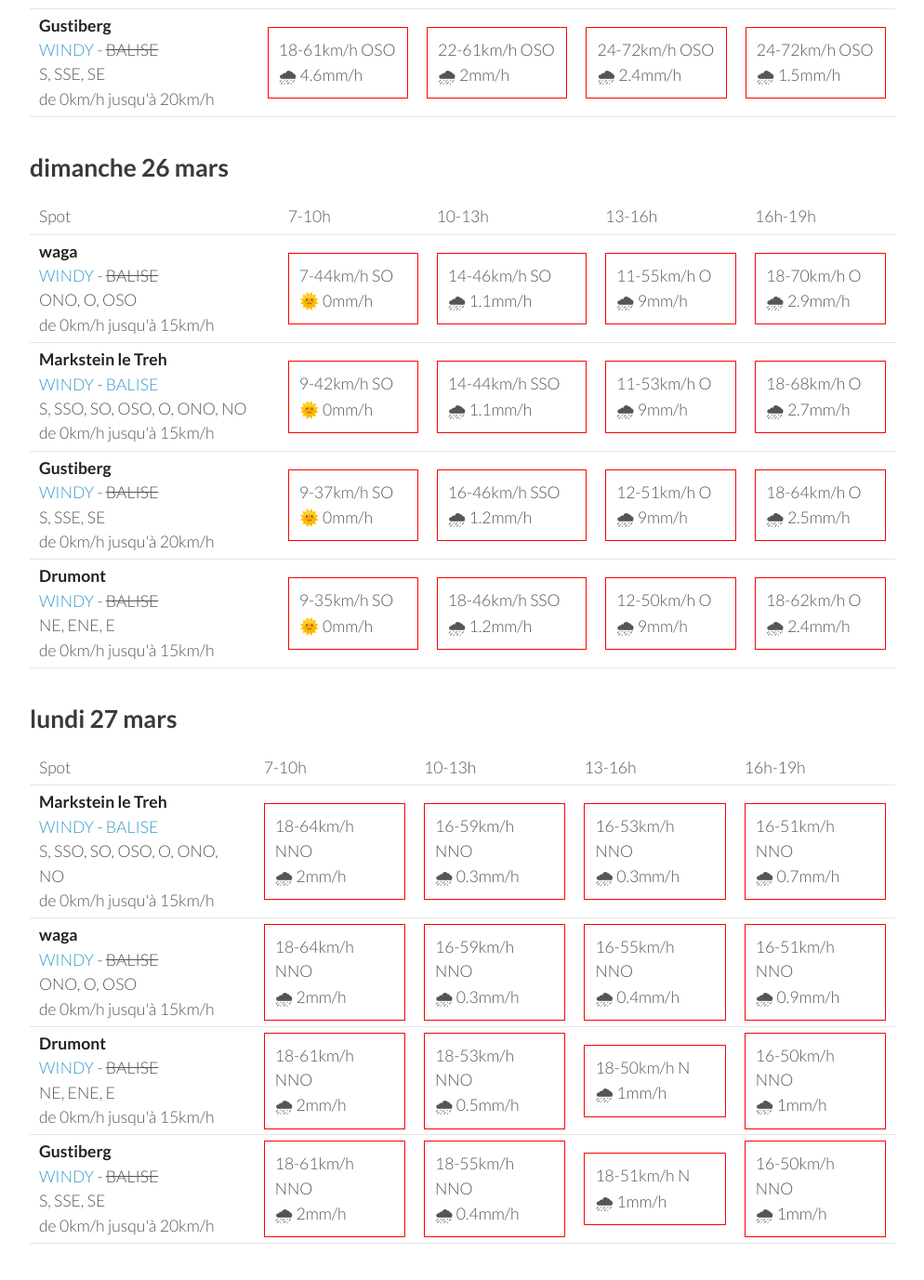
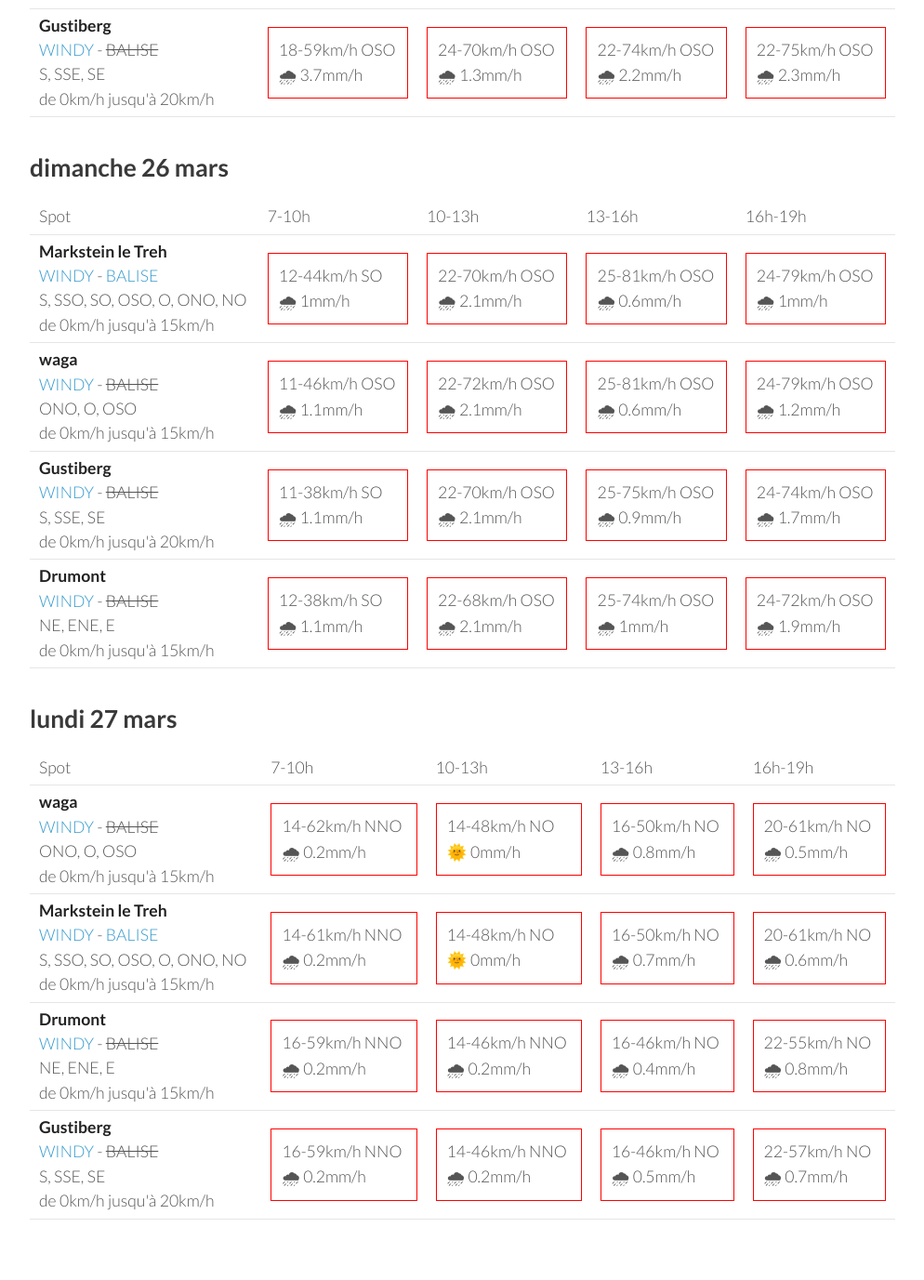
Before and after one commit to parapente-dans-le-nord/parapente-dans-le-nord.github.io, a Jekyll site: the page built from vosges.markdown, in a window 1280 px wide and 1400 px high, scrolled down 2485 px. Shown: the top 1377 px of the window at 93% size, without its empty margins (26-1020 px from the left). Built offline with Jekyll 4.4.1, drawn with Linux system fonts in a browser that asks for light colours; some of the changed text lies outside the part shown.

Commit message:
update index.markdown

```diff
--- a/vosges.markdown
+++ b/vosges.markdown
@@ -7,7 +7,7 @@ title:  "Tous les spots"
 {: .links}
 
 # Prevision Windy, modèle Arome
-page mise à jour le mercredi 22 mars 19:16
+page mise à jour le mercredi 22 mars 22:16
 
 ## mercredi 22 mars
 
@@ -134,8 +134,8 @@ page mise à jour le mercredi 22 mars 19:16
 
             <td><div class="not-flyable"><p>20-50km/h O</p><p>🌧 1.6mm/h</p></div></td>
             <td><div class="not-flyable"><p>18-77km/h OSO</p><p>🌧 6mm/h</p></div></td>
-            <td><div class="not-flyable"><p>25-77km/h OSO</p><p>🌧 1mm/h</p></div></td>
-            <td><div class="not-flyable"><p>20-85km/h OSO</p><p>🌧 1.4mm/h</p></div></td>
+            <td><div class="not-flyable"><p>25-75km/h OSO</p><p>🌧 2.7mm/h</p></div></td>
+            <td><div class="not-flyable"><p>22-85km/h OSO</p><p>🌧 0.8mm/h</p></div></td>
 
 
     </tr>
@@ -143,9 +143,9 @@ page mise à jour le mercredi 22 mars 19:16
         <td><strong>Markstein le Treh</strong><br><a href="https://windy.com/47.926/7.012?47.505,7.012,8,m:eY1agmQ">WINDY</a> - <span class=""><a href="http://www.balisemeteo.com/balise.php?idBalise=136">BALISE</a> </span><br> <span class="vent-favorable">S, SSO, SO, OSO, O, ONO, NO</span><br><span class="force-vent">de 0km/h jusqu'à 15km/h</span> </td>
 
             <td><div class="not-flyable"><p>29-72km/h OSO</p><p>🌧 1.7mm/h</p></div></td>
-            <td><div class="not-flyable"><p>20-77km/h OSO</p><p>🌧 6mm/h</p></div></td>
-            <td><div class="not-flyable"><p>25-75km/h OSO</p><p>🌧 1.1mm/h</p></div></td>
-            <td><div class="not-flyable"><p>22-83km/h OSO</p><p>🌧 1.2mm/h</p></div></td>
+            <td><div class="not-flyable"><p>18-77km/h OSO</p><p>🌧 6mm/h</p></div></td>
+            <td><div class="not-flyable"><p>25-75km/h SO</p><p>🌧 2.7mm/h</p></div></td>
+            <td><div class="not-flyable"><p>22-83km/h OSO</p><p>🌧 1.1mm/h</p></div></td>
 
 
     </tr>
@@ -153,9 +153,9 @@ page mise à jour le mercredi 22 mars 19:16
         <td><strong>Drumont</strong><br><a href="https://windy.com/47.898/6.919?47.687,6.919,9,m:eYYagmG">WINDY</a> - <span class="no-balise"> BALISE </span><br> <span class="vent-favorable">NE, ENE, E</span><br><span class="force-vent">de 0km/h jusqu'à 15km/h</span> </td>
 
             <td><div class="not-flyable"><p>22-68km/h OSO</p><p>🌧 2.8mm/h</p></div></td>
-            <td><div class="not-flyable"><p>18-64km/h SO</p><p>🌧 6mm/h</p></div></td>
-            <td><div class="not-flyable"><p>27-70km/h SO</p><p>🌧 1.1mm/h</p></div></td>
-            <td><div class="not-flyable"><p>18-77km/h OSO</p><p>🌧 1.8mm/h</p></div></td>
+            <td><div class="not-flyable"><p>18-66km/h SO</p><p>🌧 6mm/h</p></div></td>
+            <td><div class="not-flyable"><p>25-70km/h SO</p><p>🌧 2.5mm/h</p></div></td>
+            <td><div class="not-flyable"><p>22-77km/h OSO</p><p>🌧 1.5mm/h</p></div></td>
 
 
     </tr>
@@ -164,8 +164,8 @@ page mise à jour le mercredi 22 mars 19:16
 
             <td><div class="not-flyable"><p>18-59km/h OSO</p><p>🌧 2.5mm/h</p></div></td>
             <td><div class="not-flyable"><p>18-68km/h SO</p><p>🌧 6mm/h</p></div></td>
-            <td><div class="not-flyable"><p>27-70km/h OSO</p><p>🌧 1.1mm/h</p></div></td>
-            <td><div class="not-flyable"><p>20-79km/h OSO</p><p>🌧 1.7mm/h</p></div></td>
+            <td><div class="not-flyable"><p>25-72km/h SO</p><p>🌧 2.6mm/h</p></div></td>
+            <td><div class="not-flyable"><p>22-79km/h OSO</p><p>🌧 1.3mm/h</p></div></td>
 
 
     </tr>
@@ -188,40 +188,40 @@ page mise à jour le mercredi 22 mars 19:16
 <tr>
         <td><strong>Markstein le Treh</strong><br><a href="https://windy.com/47.926/7.012?47.505,7.012,8,m:eY1agmQ">WINDY</a> - <span class=""><a href="http://www.balisemeteo.com/balise.php?idBalise=136">BALISE</a> </span><br> <span class="vent-favorable">S, SSO, SO, OSO, O, ONO, NO</span><br><span class="force-vent">de 0km/h jusqu'à 15km/h</span> </td>
 
-            <td><div class="not-flyable"><p>20-68km/h OSO</p><p>🌧 4.4mm/h</p></div></td>
-            <td><div class="not-flyable"><p>20-66km/h OSO</p><p>🌧 1.4mm/h</p></div></td>
-            <td><div class="not-flyable"><p>24-77km/h OSO</p><p>🌧 2.1mm/h</p></div></td>
-            <td><div class="not-flyable"><p>22-77km/h OSO</p><p>🌧 1.1mm/h</p></div></td>
+            <td><div class="not-flyable"><p>18-64km/h OSO</p><p>🌧 3.3mm/h</p></div></td>
+            <td><div class="not-flyable"><p>24-75km/h OSO</p><p>🌧 1mm/h</p></div></td>
+            <td><div class="not-flyable"><p>25-83km/h OSO</p><p>🌧 2.2mm/h</p></div></td>
+            <td><div class="not-flyable"><p>22-83km/h OSO</p><p>🌧 1.8mm/h</p></div></td>
 
 
     </tr>
 <tr>
         <td><strong>Drumont</strong><br><a href="https://windy.com/47.898/6.919?47.687,6.919,9,m:eYYagmG">WINDY</a> - <span class="no-balise"> BALISE </span><br> <span class="vent-favorable">NE, ENE, E</span><br><span class="force-vent">de 0km/h jusqu'à 15km/h</span> </td>
 
-            <td><div class="not-flyable"><p>20-59km/h OSO</p><p>🌧 4.6mm/h</p></div></td>
-            <td><div class="not-flyable"><p>22-61km/h OSO</p><p>🌧 2.2mm/h</p></div></td>
-            <td><div class="not-flyable"><p>24-70km/h OSO</p><p>🌧 2.4mm/h</p></div></td>
-            <td><div class="not-flyable"><p>24-70km/h OSO</p><p>🌧 1.6mm/h</p></div></td>
+            <td><div class="not-flyable"><p>18-57km/h OSO</p><p>🌧 3.6mm/h</p></div></td>
+            <td><div class="not-flyable"><p>24-68km/h OSO</p><p>🌧 1.4mm/h</p></div></td>
+            <td><div class="not-flyable"><p>22-72km/h OSO</p><p>🌧 2.2mm/h</p></div></td>
+            <td><div class="not-flyable"><p>24-74km/h OSO</p><p>🌧 2.4mm/h</p></div></td>
 
 
     </tr>
 <tr>
         <td><strong>waga</strong><br><a href="https://windy.com/47.903/6.996?47.900,6.983,15">WINDY</a> - <span class="no-balise"> BALISE </span><br> <span class="vent-favorable">ONO, O, OSO</span><br><span class="force-vent">de 0km/h jusqu'à 15km/h</span> </td>
 
-            <td><div class="not-flyable"><p>18-68km/h OSO</p><p>🌧 4.8mm/h</p></div></td>
-            <td><div class="not-flyable"><p>20-66km/h OSO</p><p>🌧 1.5mm/h</p></div></td>
-            <td><div class="not-flyable"><p>24-77km/h OSO</p><p>🌧 2.4mm/h</p></div></td>
-            <td><div class="not-flyable"><p>24-79km/h OSO</p><p>🌧 1.1mm/h</p></div></td>
+            <td><div class="not-flyable"><p>18-64km/h OSO</p><p>🌧 3.4mm/h</p></div></td>
+            <td><div class="not-flyable"><p>24-77km/h OSO</p><p>🌧 1mm/h</p></div></td>
+            <td><div class="not-flyable"><p>24-83km/h OSO</p><p>🌧 2.2mm/h</p></div></td>
+            <td><div class="not-flyable"><p>22-83km/h OSO</p><p>🌧 2.1mm/h</p></div></td>
 
 
     </tr>
 <tr>
         <td><strong>Gustiberg</strong><br><a href="https://windy.com/47.894/6.934?47.891,6.934,15,m:eYYagmI">WINDY</a> - <span class="no-balise"> BALISE </span><br> <span class="vent-favorable">S, SSE, SE</span><br><span class="force-vent">de 0km/h jusqu'à 20km/h</span> </td>
 
-            <td><div class="not-flyable"><p>18-61km/h OSO</p><p>🌧 4.6mm/h</p></div></td>
-            <td><div class="not-flyable"><p>22-61km/h OSO</p><p>🌧 2mm/h</p></div></td>
-            <td><div class="not-flyable"><p>24-72km/h OSO</p><p>🌧 2.4mm/h</p></div></td>
-            <td><div class="not-flyable"><p>24-72km/h OSO</p><p>🌧 1.5mm/h</p></div></td>
+            <td><div class="not-flyable"><p>18-59km/h OSO</p><p>🌧 3.7mm/h</p></div></td>
+            <td><div class="not-flyable"><p>24-70km/h OSO</p><p>🌧 1.3mm/h</p></div></td>
+            <td><div class="not-flyable"><p>22-74km/h OSO</p><p>🌧 2.2mm/h</p></div></td>
+            <td><div class="not-flyable"><p>22-75km/h OSO</p><p>🌧 2.3mm/h</p></div></td>
 
 
     </tr>
@@ -242,42 +242,42 @@ page mise à jour le mercredi 22 mars 19:16
       <td>16h-19h</td>
     </tr>
 <tr>
-        <td><strong>waga</strong><br><a href="https://windy.com/47.903/6.996?47.900,6.983,15">WINDY</a> - <span class="no-balise"> BALISE </span><br> <span class="vent-favorable">ONO, O, OSO</span><br><span class="force-vent">de 0km/h jusqu'à 15km/h</span> </td>
+        <td><strong>Markstein le Treh</strong><br><a href="https://windy.com/47.926/7.012?47.505,7.012,8,m:eY1agmQ">WINDY</a> - <span class=""><a href="http://www.balisemeteo.com/balise.php?idBalise=136">BALISE</a> </span><br> <span class="vent-favorable">S, SSO, SO, OSO, O, ONO, NO</span><br><span class="force-vent">de 0km/h jusqu'à 15km/h</span> </td>
 
-            <td><div class="not-flyable"><p>7-44km/h SO</p><p>🌞 0mm/h</p></div></td>
-            <td><div class="not-flyable"><p>14-46km/h SO</p><p>🌧 1.1mm/h</p></div></td>
-            <td><div class="not-flyable"><p>11-55km/h O</p><p>🌧 9mm/h</p></div></td>
-            <td><div class="not-flyable"><p>18-70km/h O</p><p>🌧 2.9mm/h</p></div></td>
+            <td><div class="not-flyable"><p>12-44km/h SO</p><p>🌧 1mm/h</p></div></td>
+            <td><div class="not-flyable"><p>22-70km/h OSO</p><p>🌧 2.1mm/h</p></div></td>
+            <td><div class="not-flyable"><p>25-81km/h OSO</p><p>🌧 0.6mm/h</p></div></td>
+            <td><div class="not-flyable"><p>24-79km/h OSO</p><p>🌧 1mm/h</p></div></td>
 
 
     </tr>
 <tr>
-        <td><strong>Markstein le Treh</strong><br><a href="https://windy.com/47.926/7.012?47.505,7.012,8,m:eY1agmQ">WINDY</a> - <span class=""><a href="http://www.balisemeteo.com/balise.php?idBalise=136">BALISE</a> </span><br> <span class="vent-favorable">S, SSO, SO, OSO, O, ONO, NO</span><br><span class="force-vent">de 0km/h jusqu'à 15km/h</span> </td>
+        <td><strong>waga</strong><br><a href="https://windy.com/47.903/6.996?47.900,6.983,15">WINDY</a> - <span class="no-balise"> BALISE </span><br> <span class="vent-favorable">ONO, O, OSO</span><br><span class="force-vent">de 0km/h jusqu'à 15km/h</span> </td>
 
-            <td><div class="not-flyable"><p>9-42km/h SO</p><p>🌞 0mm/h</p></div></td>
-            <td><div class="not-flyable"><p>14-44km/h SSO</p><p>🌧 1.1mm/h</p></div></td>
-            <td><div class="not-flyable"><p>11-53km/h O</p><p>🌧 9mm/h</p></div></td>
-            <td><div class="not-flyable"><p>18-68km/h O</p><p>🌧 2.7mm/h</p></div></td>
+            <td><div class="not-flyable"><p>11-46km/h OSO</p><p>🌧 1.1mm/h</p></div></td>
+            <td><div class="not-flyable"><p>22-72km/h OSO</p><p>🌧 2.1mm/h</p></div></td>
+            <td><div class="not-flyable"><p>25-81km/h OSO</p><p>🌧 0.6mm/h</p></div></td>
+            <td><div class="not-flyable"><p>24-79km/h OSO</p><p>🌧 1.2mm/h</p></div></td>
 
 
     </tr>
 <tr>
         <td><strong>Gustiberg</strong><br><a href="https://windy.com/47.894/6.934?47.891,6.934,15,m:eYYagmI">WINDY</a> - <span class="no-balise"> BALISE </span><br> <span class="vent-favorable">S, SSE, SE</span><br><span class="force-vent">de 0km/h jusqu'à 20km/h</span> </td>
 
-            <td><div class="not-flyable"><p>9-37km/h SO</p><p>🌞 0mm/h</p></div></td>
-            <td><div class="not-flyable"><p>16-46km/h SSO</p><p>🌧 1.2mm/h</p></div></td>
-            <td><div class="not-flyable"><p>12-51km/h O</p><p>🌧 9mm/h</p></div></td>
-            <td><div class="not-flyable"><p>18-64km/h O</p><p>🌧 2.5mm/h</p></div></td>
+            <td><div class="not-flyable"><p>11-38km/h SO</p><p>🌧 1.1mm/h</p></div></td>
+            <td><div class="not-flyable"><p>22-70km/h OSO</p><p>🌧 2.1mm/h</p></div></td>
+            <td><div class="not-flyable"><p>25-75km/h OSO</p><p>🌧 0.9mm/h</p></div></td>
+            <td><div class="not-flyable"><p>24-74km/h OSO</p><p>🌧 1.7mm/h</p></div></td>
 
 
     </tr>
 <tr>
         <td><strong>Drumont</strong><br><a href="https://windy.com/47.898/6.919?47.687,6.919,9,m:eYYagmG">WINDY</a> - <span class="no-balise"> BALISE </span><br> <span class="vent-favorable">NE, ENE, E</span><br><span class="force-vent">de 0km/h jusqu'à 15km/h</span> </td>
 
-            <td><div class="not-flyable"><p>9-35km/h SO</p><p>🌞 0mm/h</p></div></td>
-            <td><div class="not-flyable"><p>18-46km/h SSO</p><p>🌧 1.2mm/h</p></div></td>
-            <td><div class="not-flyable"><p>12-50km/h O</p><p>🌧 9mm/h</p></div></td>
-            <td><div class="not-flyable"><p>18-62km/h O</p><p>🌧 2.4mm/h</p></div></td>
+            <td><div class="not-flyable"><p>12-38km/h SO</p><p>🌧 1.1mm/h</p></div></td>
+            <td><div class="not-flyable"><p>22-68km/h OSO</p><p>🌧 2.1mm/h</p></div></td>
+            <td><div class="not-flyable"><p>25-74km/h OSO</p><p>🌧 1mm/h</p></div></td>
+            <td><div class="not-flyable"><p>24-72km/h OSO</p><p>🌧 1.9mm/h</p></div></td>
 
 
     </tr>
@@ -298,42 +298,42 @@ page mise à jour le mercredi 22 mars 19:16
       <td>16h-19h</td>
     </tr>
 <tr>
-        <td><strong>Markstein le Treh</strong><br><a href="https://windy.com/47.926/7.012?47.505,7.012,8,m:eY1agmQ">WINDY</a> - <span class=""><a href="http://www.balisemeteo.com/balise.php?idBalise=136">BALISE</a> </span><br> <span class="vent-favorable">S, SSO, SO, OSO, O, ONO, NO</span><br><span class="force-vent">de 0km/h jusqu'à 15km/h</span> </td>
+        <td><strong>waga</strong><br><a href="https://windy.com/47.903/6.996?47.900,6.983,15">WINDY</a> - <span class="no-balise"> BALISE </span><br> <span class="vent-favorable">ONO, O, OSO</span><br><span class="force-vent">de 0km/h jusqu'à 15km/h</span> </td>
 
-            <td><div class="not-flyable"><p>18-64km/h NNO</p><p>🌧 2mm/h</p></div></td>
-            <td><div class="not-flyable"><p>16-59km/h NNO</p><p>🌧 0.3mm/h</p></div></td>
-            <td><div class="not-flyable"><p>16-53km/h NNO</p><p>🌧 0.3mm/h</p></div></td>
-            <td><div class="not-flyable"><p>16-51km/h NNO</p><p>🌧 0.7mm/h</p></div></td>
+            <td><div class="not-flyable"><p>14-62km/h NNO</p><p>🌧 0.2mm/h</p></div></td>
+            <td><div class="not-flyable"><p>14-48km/h NO</p><p>🌞 0mm/h</p></div></td>
+            <td><div class="not-flyable"><p>16-50km/h NO</p><p>🌧 0.8mm/h</p></div></td>
+            <td><div class="not-flyable"><p>20-61km/h NO</p><p>🌧 0.5mm/h</p></div></td>
 
 
     </tr>
 <tr>
-        <td><strong>waga</strong><br><a href="https://windy.com/47.903/6.996?47.900,6.983,15">WINDY</a> - <span class="no-balise"> BALISE </span><br> <span class="vent-favorable">ONO, O, OSO</span><br><span class="force-vent">de 0km/h jusqu'à 15km/h</span> </td>
+        <td><strong>Markstein le Treh</strong><br><a href="https://windy.com/47.926/7.012?47.505,7.012,8,m:eY1agmQ">WINDY</a> - <span class=""><a href="http://www.balisemeteo.com/balise.php?idBalise=136">BALISE</a> </span><br> <span class="vent-favorable">S, SSO, SO, OSO, O, ONO, NO</span><br><span class="force-vent">de 0km/h jusqu'à 15km/h</span> </td>
 
-            <td><div class="not-flyable"><p>18-64km/h NNO</p><p>🌧 2mm/h</p></div></td>
-            <td><div class="not-flyable"><p>16-59km/h NNO</p><p>🌧 0.3mm/h</p></div></td>
-            <td><div class="not-flyable"><p>16-55km/h NNO</p><p>🌧 0.4mm/h</p></div></td>
-            <td><div class="not-flyable"><p>16-51km/h NNO</p><p>🌧 0.9mm/h</p></div></td>
+            <td><div class="not-flyable"><p>14-61km/h NNO</p><p>🌧 0.2mm/h</p></div></td>
+            <td><div class="not-flyable"><p>14-48km/h NO</p><p>🌞 0mm/h</p></div></td>
+            <td><div class="not-flyable"><p>16-50km/h NO</p><p>🌧 0.7mm/h</p></div></td>
+            <td><div class="not-flyable"><p>20-61km/h NO</p><p>🌧 0.6mm/h</p></div></td>
 
 
     </tr>
 <tr>
         <td><strong>Drumont</strong><br><a href="https://windy.com/47.898/6.919?47.687,6.919,9,m:eYYagmG">WINDY</a> - <span class="no-balise"> BALISE </span><br> <span class="vent-favorable">NE, ENE, E</span><br><span class="force-vent">de 0km/h jusqu'à 15km/h</span> </td>
 
-            <td><div class="not-flyable"><p>18-61km/h NNO</p><p>🌧 2mm/h</p></div></td>
-            <td><div class="not-flyable"><p>18-53km/h NNO</p><p>🌧 0.5mm/h</p></div></td>
-            <td><div class="not-flyable"><p>18-50km/h N</p><p>🌧 1mm/h</p></div></td>
-            <td><div class="not-flyable"><p>16-50km/h NNO</p><p>🌧 1mm/h</p></div></td>
+            <td><div class="not-flyable"><p>16-59km/h NNO</p><p>🌧 0.2mm/h</p></div></td>
+            <td><div class="not-flyable"><p>14-46km/h NNO</p><p>🌧 0.2mm/h</p></div></td>
+            <td><div class="not-flyable"><p>16-46km/h NO</p><p>🌧 0.4mm/h</p></div></td>
+            <td><div class="not-flyable"><p>22-55km/h NO</p><p>🌧 0.8mm/h</p></div></td>
 
 
     </tr>
 <tr>
         <td><strong>Gustiberg</strong><br><a href="https://windy.com/47.894/6.934?47.891,6.934,15,m:eYYagmI">WINDY</a> - <span class="no-balise"> BALISE </span><br> <span class="vent-favorable">S, SSE, SE</span><br><span class="force-vent">de 0km/h jusqu'à 20km/h</span> </td>
 
-            <td><div class="not-flyable"><p>18-61km/h NNO</p><p>🌧 2mm/h</p></div></td>
-            <td><div class="not-flyable"><p>18-55km/h NNO</p><p>🌧 0.4mm/h</p></div></td>
-            <td><div class="not-flyable"><p>18-51km/h N</p><p>🌧 1mm/h</p></div></td>
-            <td><div class="not-flyable"><p>16-50km/h NNO</p><p>🌧 1mm/h</p></div></td>
+            <td><div class="not-flyable"><p>16-59km/h NNO</p><p>🌧 0.2mm/h</p></div></td>
+            <td><div class="not-flyable"><p>14-46km/h NNO</p><p>🌧 0.2mm/h</p></div></td>
+            <td><div class="not-flyable"><p>16-46km/h NO</p><p>🌧 0.5mm/h</p></div></td>
+            <td><div class="not-flyable"><p>22-57km/h NO</p><p>🌧 0.7mm/h</p></div></td>
 
 
     </tr>
```
